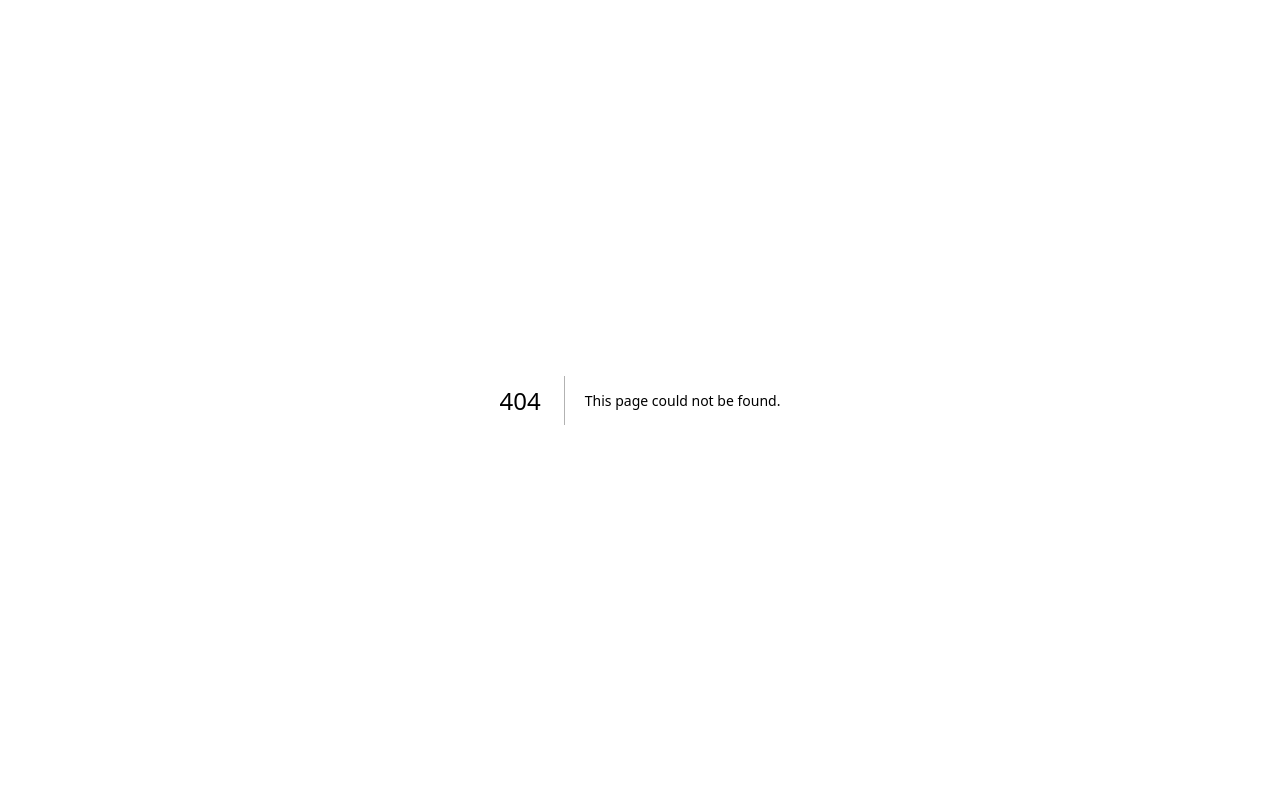
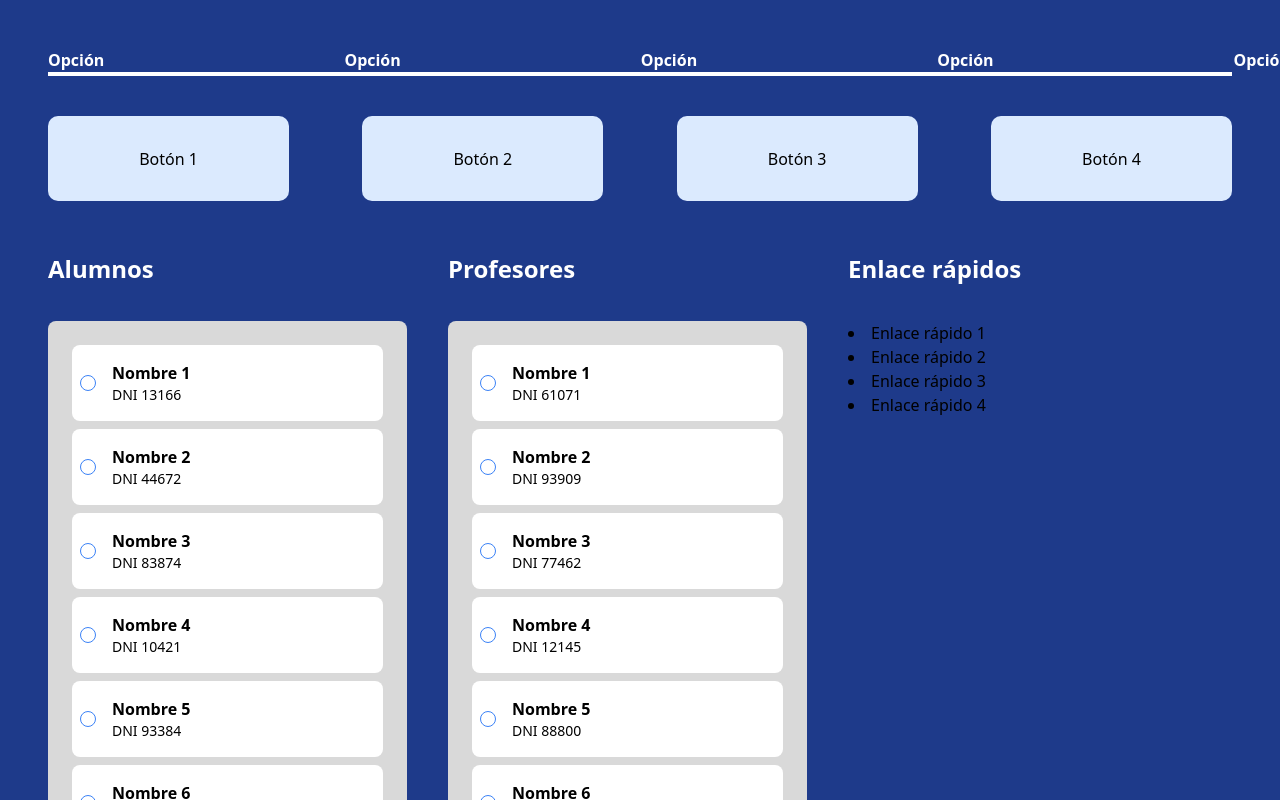
Before and after one commit to No-Country/S7-22-T-NodeReact, a Next.js app in the folder frontend/: page /grupos in a window 1280 px wide. Before the commit this address had no page. Shown: the top 800 px of the page. Built offline with nearby package versions, Linux system fonts and the light colour scheme.

Commit message:
structure

```diff
--- /dev/null
+++ b/frontend/src/pages/grupos.js
@@ -0,0 +1,75 @@
+import React from 'react'
+
+function Grupos() {
+  return (
+    <div className='bg-blue-900 '>
+    <div className='p-12'>
+      <div class="flex flex-row justify-between items-center w-full">
+  <div class="flex flex-row space-x-60 w-full">
+    <a href="#" class="text-white font-bold">Opción</a>
+    <a href="#" class="text-white font-bold">Opción</a>
+    <a href="#" class="text-white font-bold">Opción</a>
+    <a href="#" class="text-white font-bold">Opción</a>
+    <a href="#" class="text-white font-bold">Opción</a>
+  </div>
+
+</div>
+<div class="w-full h-1 bg-white"></div>
+      <div className="flex justify-between mt-10" >
+        <button className="w-[241px] h-[85px] rounded-[10px] bg-blue-100 mx-49">Botón 1</button>
+        <button className="w-[241px] h-[85px] rounded-[10px] bg-blue-100 mx-49">Botón 2</button>
+        <button className="w-[241px] h-[85px] rounded-[10px] bg-blue-100 mx-49">Botón 3</button>
+        <button className="w-[241px] h-[85px] rounded-[10px] bg-blue-100 mx-49">Botón 4</button>
+      </div>
+      <div className="grid grid-cols-3 gap-4">
+        <div>
+        <h2 class=" font-bold text-white text-2xl leading-6 mt-14 mb-10">Alumnos</h2>
+        <div className="bg-[#D9D9D9] p-4 overflow-y-scroll h-[804px] w-[359px] rounded-lg " >
+  {Array.from({ length: 20 }).map((_, i) => (
+    <div key={i} className="flex items-center space-x-4 m-2 bg-white rounded-lg overflow-hidden w-260 h-55">
+      <div className="w-4 h-4 rounded-full border border-blue-500 ml-2" onClick={(e) => {
+        e.stopPropagation();
+        e.target.classList.toggle("bg-blue-500");
+      }}></div>
+      <div className="flex flex-col pt-4 pb-4">
+        <p className="font-bold text-black text-base leading-6">Nombre {i + 1}</p>
+        <p className="font-normal text-black text-sm leading-5">DNI {Math.floor(Math.random() * 100000)}</p>
+      </div>
+    </div>
+  ))}
+</div>
+        </div>
+        <div>
+        <h2 class=" font-bold text-white text-2xl leading-6 mt-14 mb-10">Profesores</h2>
+        <div className="bg-[#D9D9D9] p-4 overflow-y-scroll h-[804px] w-[359px] rounded-lg " >
+  {Array.from({ length: 20 }).map((_, i) => (
+    <div key={i} className="flex items-center space-x-4 m-2 bg-white rounded-lg overflow-hidden w-260 h-55">
+      <div className="w-4 h-4 rounded-full border border-blue-500 ml-2" onClick={(e) => {
+        e.stopPropagation();
+        e.target.classList.toggle("bg-blue-500");
+      }}></div>
+      <div className="flex flex-col pt-4 pb-4">
+        <p className="font-bold text-black text-base leading-6">Nombre {i + 1}</p>
+        <p className="font-normal text-black text-sm leading-5">DNI {Math.floor(Math.random() * 100000)}</p>
+      </div>
+    </div>
+  ))}
+</div>
+        </div>
+        <div>
+        <h2 class=" font-bold text-white text-2xl leading-6 mt-14 mb-10">Enlace rápidos</h2>
+          <ul className="list-disc list-inside">
+            <li><a href="#">Enlace rápido 1</a></li>
+            <li><a href="#">Enlace rápido 2</a></li>
+            <li><a href="#">Enlace rápido 3</a></li>
+            <li><a href="#">Enlace rápido 4</a></li>
+          </ul>
+        </div>
+      </div>
+
+    </div >
+    </div>
+  )
+}
+
+export default Grupos
```
